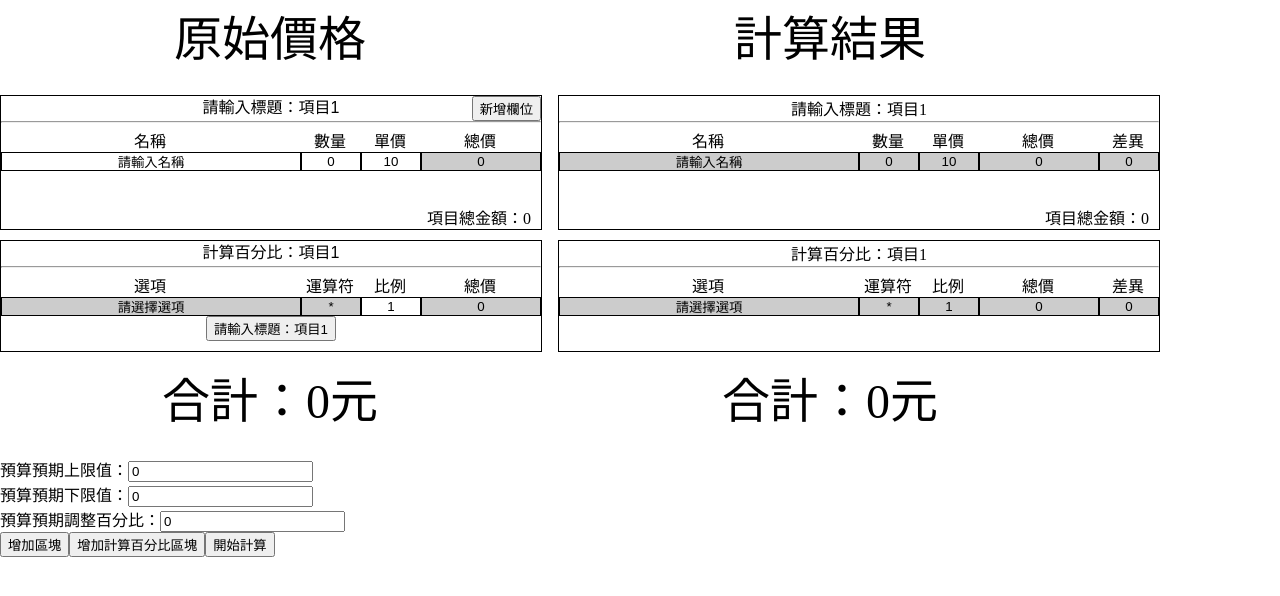
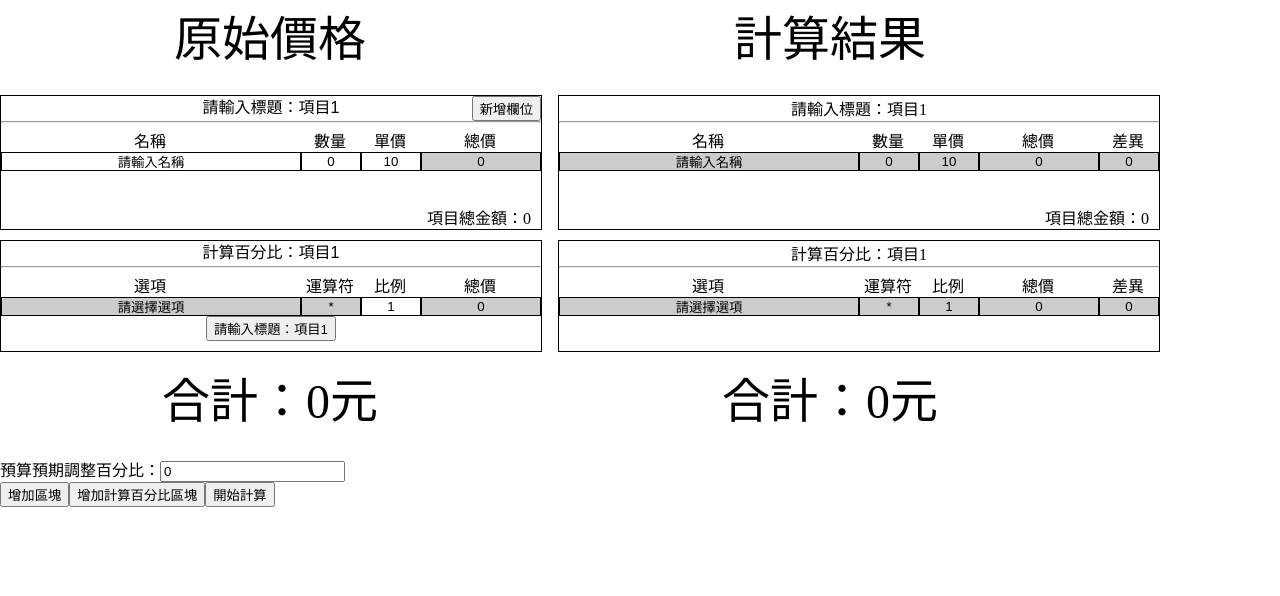
Before and after one commit to ProFusionInformationTechnology/Calculate-quote, an Angular app: page / in a window 1280 px wide. Shown: the top 596 px of the page. Built offline with nearby package versions, Linux system fonts and the light colour scheme.

Commit message:
[修改] 先註解輸入最大最小值

```diff
--- a/src/app/app.component.html
+++ b/src/app/app.component.html
@@ -21,14 +21,14 @@
   <span>合計：{{totalObj.caTotal}}元</span>
 </div>
 <div class="range-area-all">
-  <div class="range-area">
+  <!-- <div class="range-area">
     <span>預算預期上限值：</span>
     <input type="number" [(ngModel)]="rangeObj.maxV">
   </div>
   <div class="range-area">
     <span>預算預期下限值：</span>
     <input type="number" [(ngModel)]="rangeObj.minV">
-  </div>
+  </div> -->
   <div class="range-area">
     <span>預算預期調整百分比：</span>
     <input type="number" [(ngModel)]="rangeObj.ratio">
--- a/src/app/app.component.ts
+++ b/src/app/app.component.ts
@@ -28,8 +28,8 @@ export class AppComponent {
   };
 
   public rangeObj = {
-    maxV: 0,
-    minV: 0,
+    // maxV: 0,
+    // minV: 0,
     ratio: 0
   };
 
```
